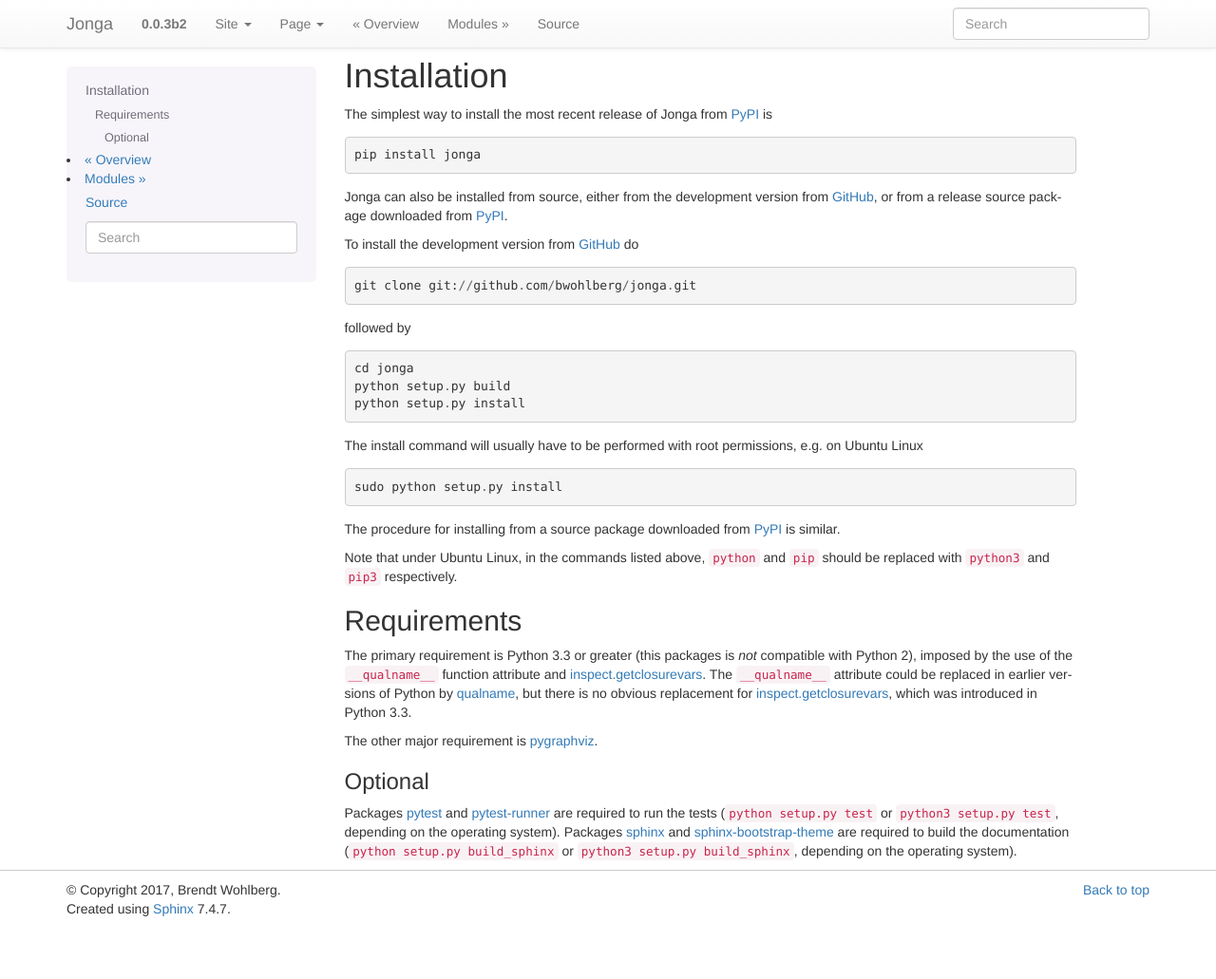
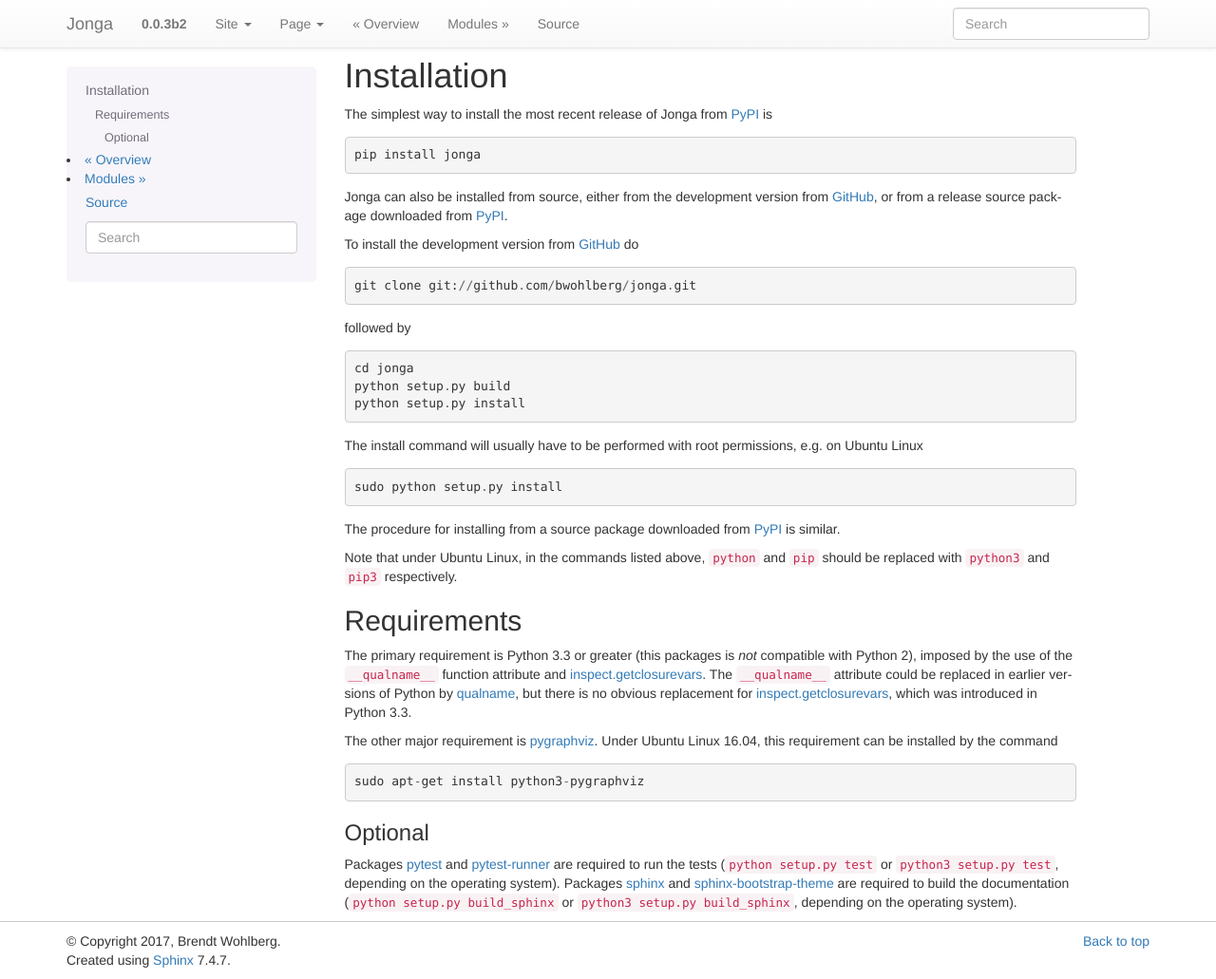
Before and after one commit to bwohlberg/jonga, a Sphinx documentation site: the page built from docs/source/install.rst, in a window 1280 px wide and 1031 px high. Shown: the whole window at 95% size. Built offline with Sphinx 7.4.7, drawn with Linux system fonts in a browser that asks for light colours.

Commit message:
Minor docs improvement

```diff
--- a/docs/source/install.rst
+++ b/docs/source/install.rst
@@ -58,7 +58,12 @@
 <https://docs.python.org/3/library/inspect.html#inspect.getclosurevars>`_,
 which was introduced in Python 3.3.
 
-The other major requirement is `pygraphviz <https://pygraphviz.github.io/>`_.
+The other major requirement is `pygraphviz <https://pygraphviz.github.io/>`_. Under Ubuntu Linux 16.04, this requirement can be installed by the command
+
+::
+
+  sudo apt-get install python3-pygraphviz
+
 
 
 Optional
```
